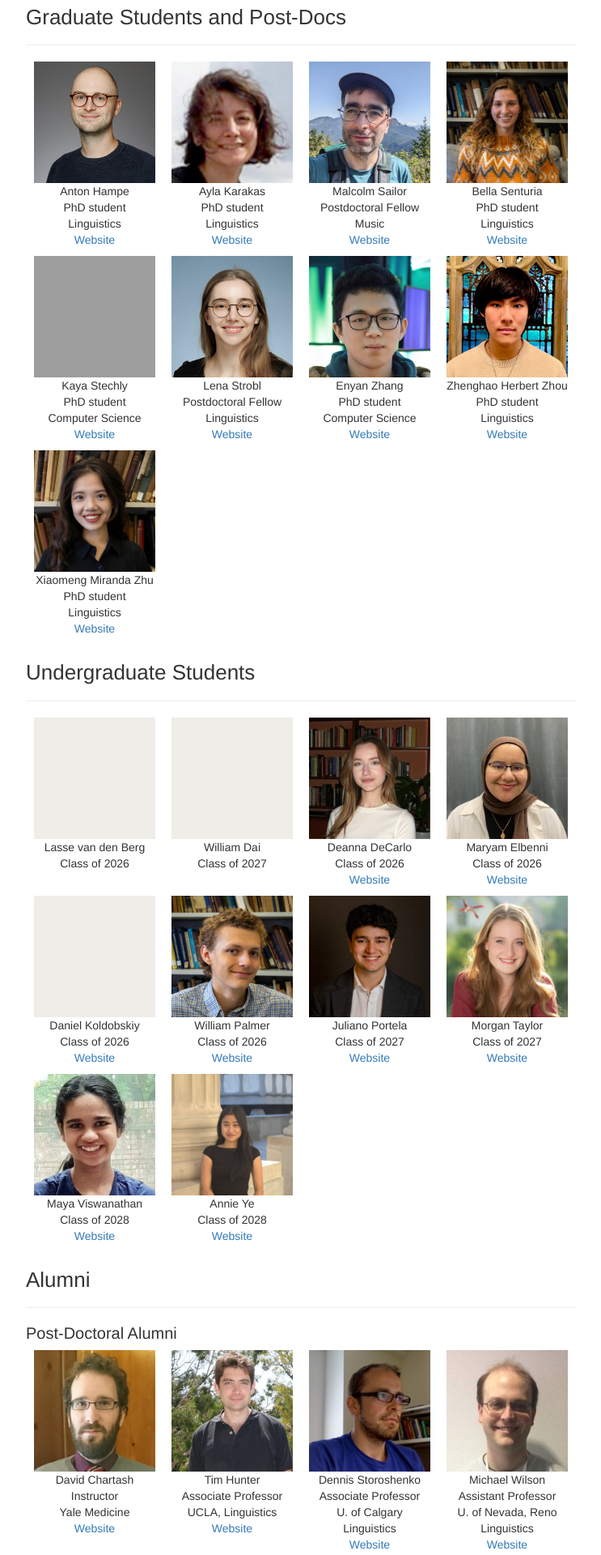
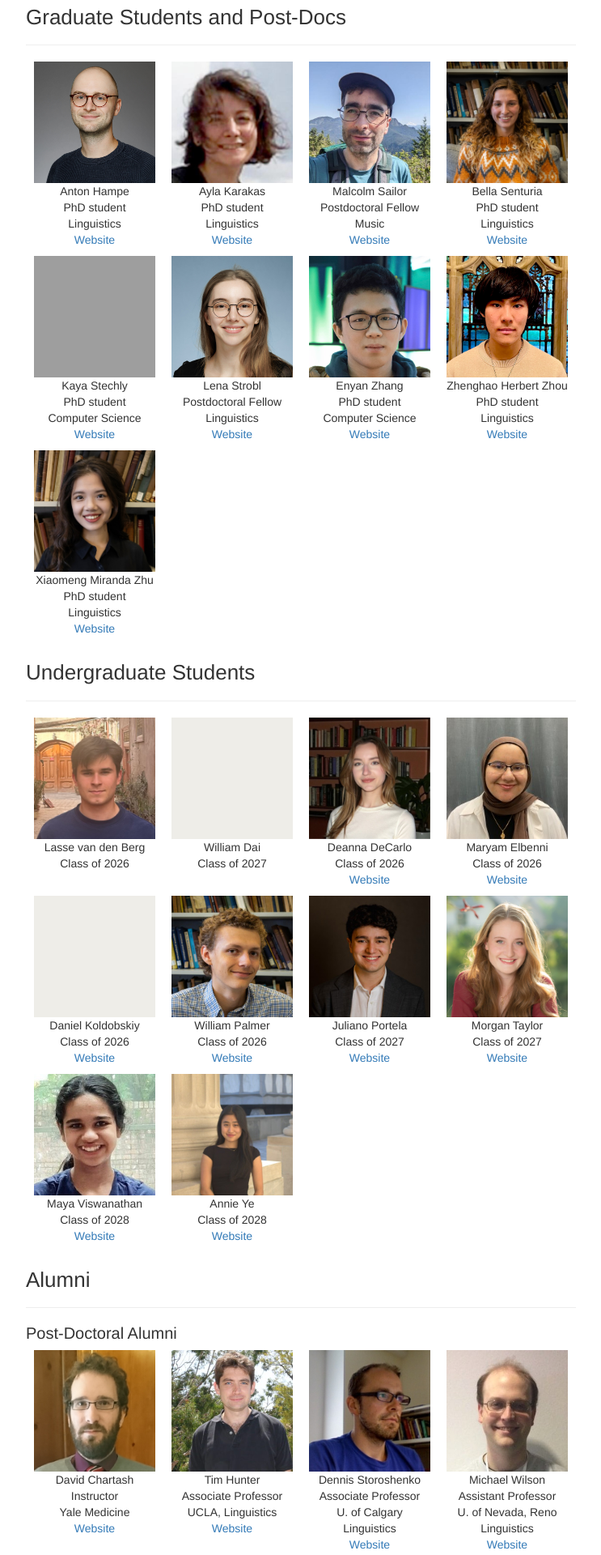
Before and after one commit to clay-lab/clay-lab.github.io, a Jekyll site: the page built from members.html, in a window 1280 px wide. Shown: the part 613-2533 px from the top of the page at 81% size, without its empty margins (268-1011 px from the left). Built offline with Jekyll 4.4.1, drawn with Linux system fonts in a browser that asks for light colours; grey boxes are pictures that could not be loaded.

Commit message:
lasse picture

```diff
--- a/_data/members.yml
+++ b/_data/members.yml
@@ -85,7 +85,7 @@ undergraduate:
 
 
     - name : Lasse van den Berg
-      photo: /photos/test.jpg
+      photo: /photos/lasse_profile.jpg
       email: lasseheinrich.vandenberg@yale.edu
       title : 2026
 
```
Also changed, not shown: photos/lasse_profile.jpg (added).
